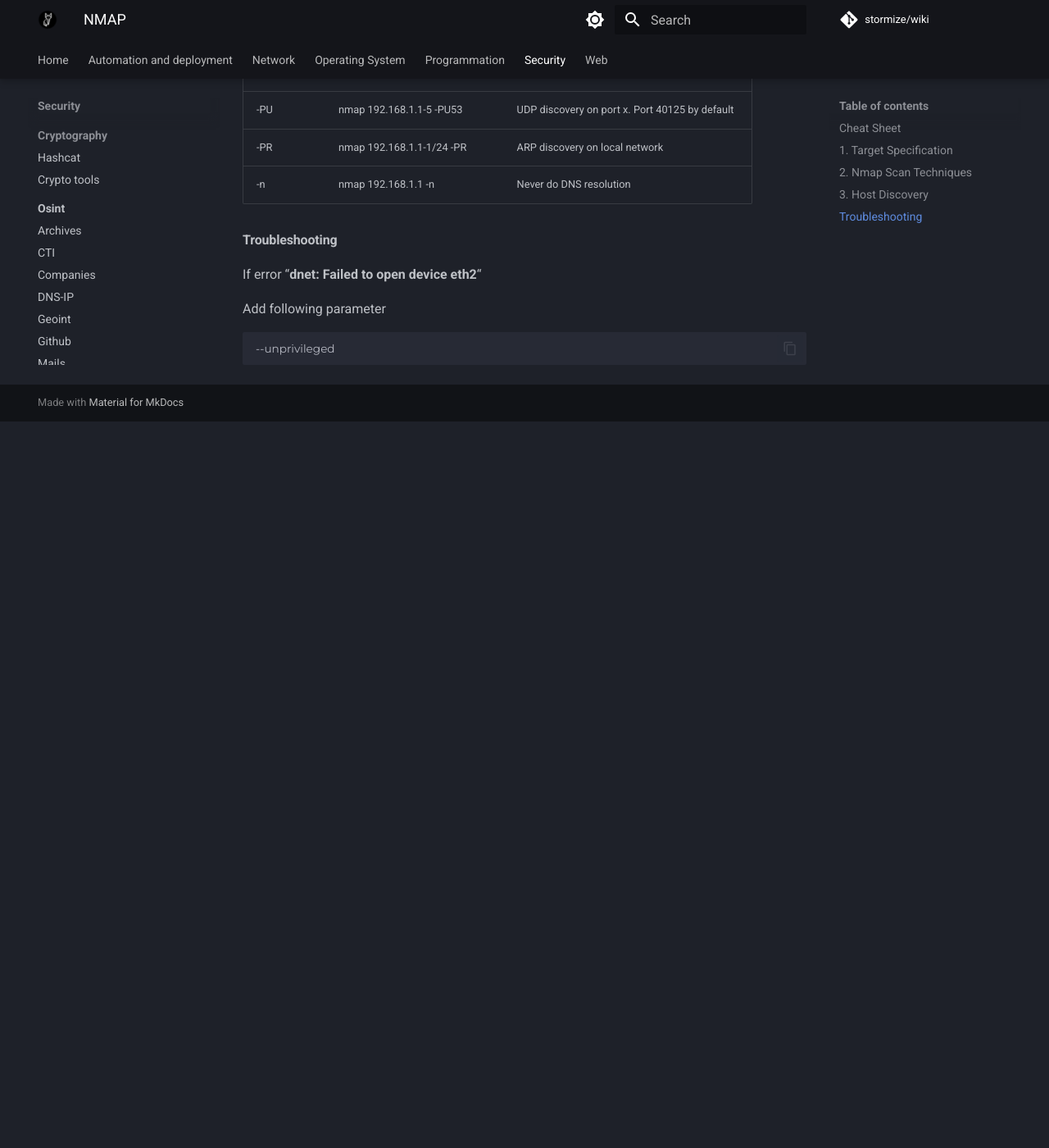
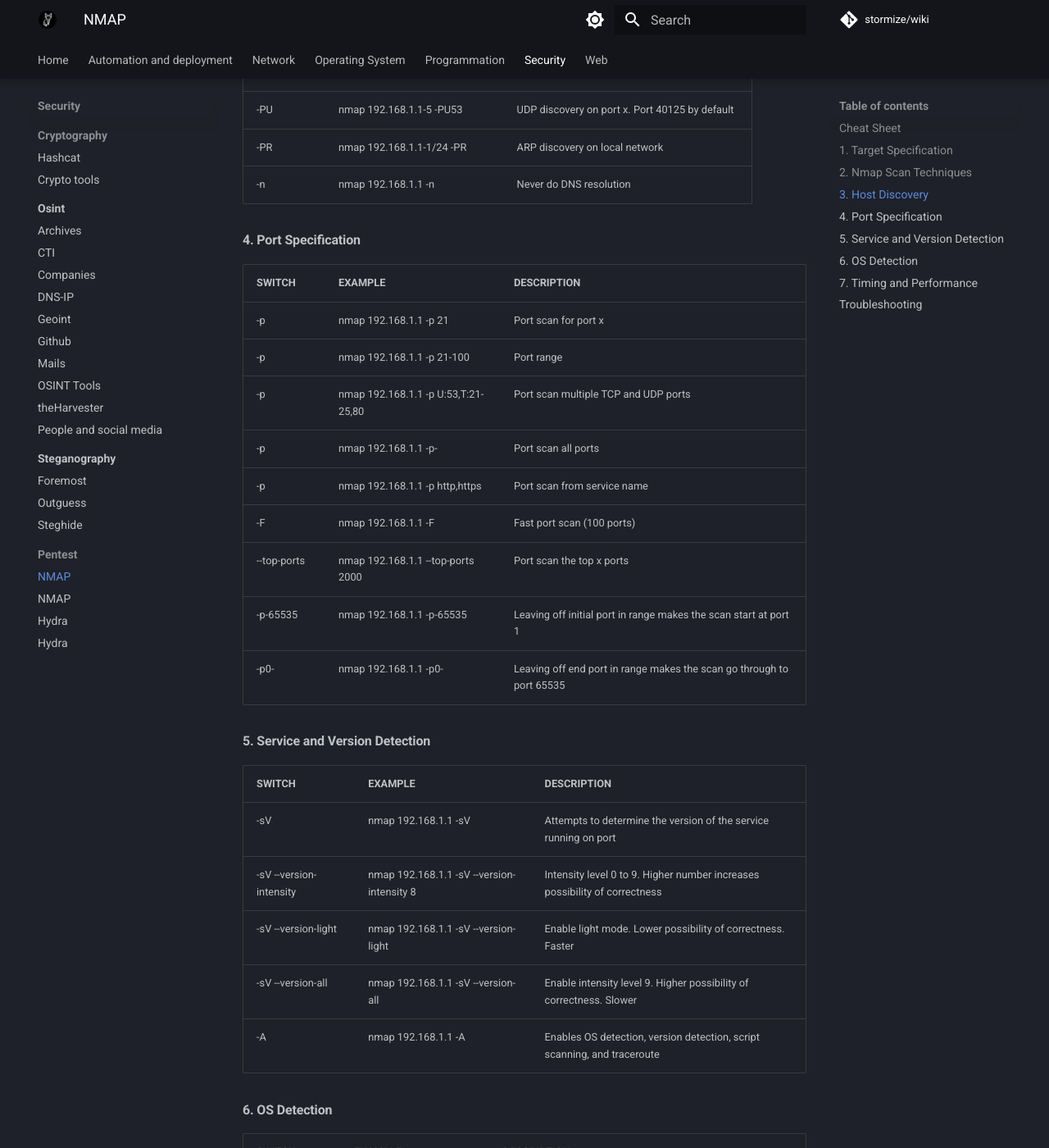
Before and after one commit to stormize9/Wiki, an MkDocs documentation site: the page built from docs/Security/Pentest/NMAP.md, in a window 1280 px wide and 1400 px high, scrolled down 1388 px. Shown: the whole window at 82% size. Built offline with MkDocs 1.6.1 and Material for MkDocs 9.7.7, drawn with Linux system fonts in a browser that asks for light colours; comment, search, counter and statistics services are not loaded; before the commit the page ends 1902 px from its top, so only the background shows below that; some of the changed text lies outside the part shown.

Commit message:
vault backup: 2023-04-04 15:51:15

```diff
--- a/docs/Security/Pentest/NMAP.md
+++ b/docs/Security/Pentest/NMAP.md
@@ -44,6 +44,53 @@
 | -n | nmap 192.168.1.1 -n | Never do DNS resolution |
 
 
+#### 4. Port Specification
+
+| SWITCH                  | EXAMPLE                                    | DESCRIPTION                                                                                          |
+| ----------------------- | ------------------------------------------ | ---------------------------------------------------------------------------------------------------- |
+| -p                      | nmap 192.168.1.1 -p 21                     | Port scan for port x                                                                                 |
+| -p                      | nmap 192.168.1.1 -p 21-100                 | Port range                                                                                           |
+| -p                      | nmap 192.168.1.1 -p U:53,T:21-25,80        | Port scan multiple TCP and UDP ports                                                                 |
+| -p                      | nmap 192.168.1.1 -p-                       | Port scan all ports                                                                                  |
+| -p                      | nmap 192.168.1.1 -p http,https             | Port scan from service name                                                                          |
+| -F                      | nmap 192.168.1.1 -F                        | Fast port scan (100 ports)                                                                           |
+| --top-ports             | nmap 192.168.1.1 --top-ports 2000          | Port scan the top x ports                                                                            |
+| -p-65535                | nmap 192.168.1.1 -p-65535                  | Leaving off initial port in range makes the scan start at port 1                                     |
+| -p0-                    | nmap 192.168.1.1 -p0-                      | Leaving off end port in range makes the scan go through to port 65535                                |
+
+
+
+#### 5. Service and Version Detection
+| SWITCH                  | EXAMPLE                                    | DESCRIPTION                                                                                          |
+| ---                     | ---                                        | ---                                                                                                  |
+| -sV                     | nmap 192.168.1.1 -sV                       | Attempts to determine the version of the service running on port                                     |
+| -sV --version-intensity | nmap 192.168.1.1 -sV --version-intensity 8 | Intensity level 0 to 9. Higher number increases possibility of correctness                           |
+| -sV --version-light     | nmap 192.168.1.1 -sV --version-light       | Enable light mode. Lower possibility of correctness. Faster                                          |
+| -sV --version-all       | nmap 192.168.1.1 -sV --version-all         | Enable intensity level 9. Higher possibility of correctness. Slower                                  |
+| -A                      | nmap 192.168.1.1 -A                        | Enables OS detection, version detection, script scanning, and traceroute                             |
+
+
+
+
+#### 6. OS Detection
+| SWITCH                 | EXAMPLE                              | DESCRIPTION                                                                                          |
+| ---------------------- | ------------------------------------ | ---------------------------------------------------------------------------------------------------- |
+| -O                     | nmap 192.168.1.1 -O                  | Remote OS detection using TCP/IP stack fingerprinting                                                |
+| -O --osscan-limit      | nmap 192.168.1.1 -O --osscan-limit   | If at least one open and one closed TCP port are not found it will not try OS detection against host |
+| -O --osscan-guess      | nmap 192.168.1.1 -O --osscan-guess   | Makes Nmap guess more aggressively                                                                   |
+| -O --max-os-tries      | nmap 192.168.1.1 -O --max-os-tries 1 | Set the maximum number x of OS detection tries against a target                                      |
+| -A                     | nmap 192.168.1.1 -A                  | Enables OS detection, version detection, script scanning, and traceroute                             |
+
+
+#### 7.  Timing and Performance
+
+| SWITCH | EXAMPLE              | DESCRIPTION                                     |
+| ------ | -------------------- | ----------------------------------------------- |
+| -T0    | nmap 192.168.1.1 -T0 | Paranoid (0) Intrusion Detection System evasion |
+| -T1    | nmap 192.168.1.1 -T1 | Sneaky (1) Intrusion Detection System evasion   |
+| -T2    | n                    |                                                 |
+
+
 
 
 #### Troubleshooting
```
